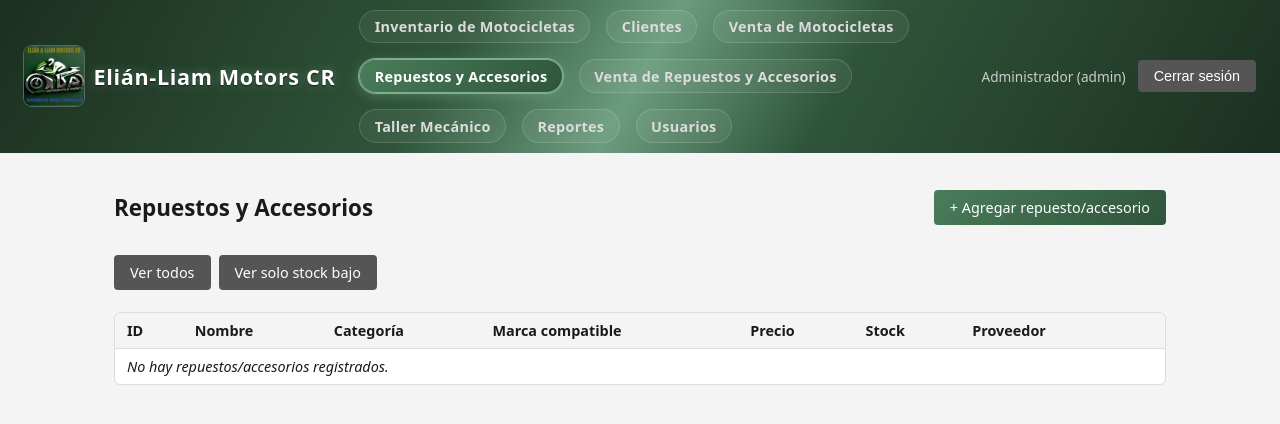
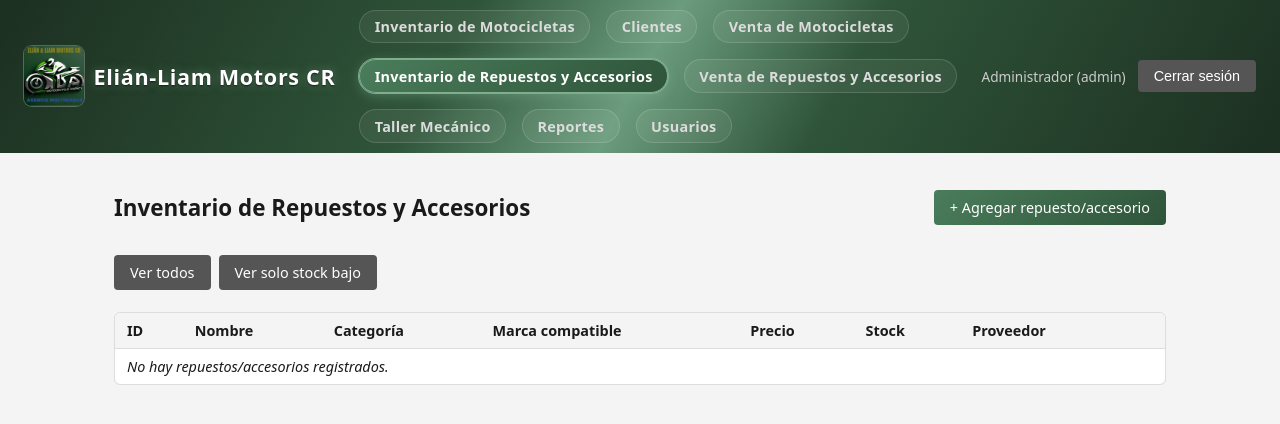
Before and after one commit to Vporras-88/Eli-n-Liam-Motors-CR, a Flask app: page /repuestos/ in a window 1280 px wide. Shown: the top 424 px of the page. Run offline with Flask 3, Linux system fonts and the light colour scheme; the visitor is signed in with stand-in values (Sample User, id 1); data comes from the database, SQL or seed files in the repository; data that the repository does not hold is empty.

Commit message:
Renombrar módulo de Repuestos y Accesorios a Inventario de Repuestos y Accesorios
Co-Authored-By: Claude Sonnet 5 <noreply@anthropic.com>
Claude-Session: https://claude.ai/code/session_01WpVwH9SSiEgH7qaJsYcSbu

```diff
--- a/app/views/web/nav.py
+++ b/app/views/web/nav.py
@@ -7,7 +7,7 @@ OPCIONES_MENU = [
     ("inventario", "Inventario de Motocicletas", "inventario.listar"),
     ("clientes", "Clientes", "clientes.listar"),
     ("ventas", "Venta de Motocicletas", "ventas.listar"),
-    ("repuestos", "Repuestos y Accesorios", "repuestos.listar"),
+    ("repuestos", "Inventario de Repuestos y Accesorios", "repuestos.listar"),
     ("ventas_repuestos", "Venta de Repuestos y Accesorios", "ventas_repuestos.listar"),
     ("taller", "Taller Mecánico", "taller.listar"),
     ("reportes", "Reportes", "reportes.ver"),
--- a/app/views/web/templates/repuestos/listar.html
+++ b/app/views/web/templates/repuestos/listar.html
@@ -1,8 +1,8 @@
 {% extends "base.html" %}
-{% block titulo %}Repuestos y Accesorios — Elián-Liam Motors CR{% endblock %}
+{% block titulo %}Inventario de Repuestos y Accesorios — Elián-Liam Motors CR{% endblock %}
 {% block contenido %}
 <div class="barra-acciones">
-    <h1>Repuestos y Accesorios</h1>
+    <h1>Inventario de Repuestos y Accesorios</h1>
     <a class="btn" href="{{ url_for('repuestos.nuevo') }}">+ Agregar repuesto/accesorio</a>
 </div>
 
```
